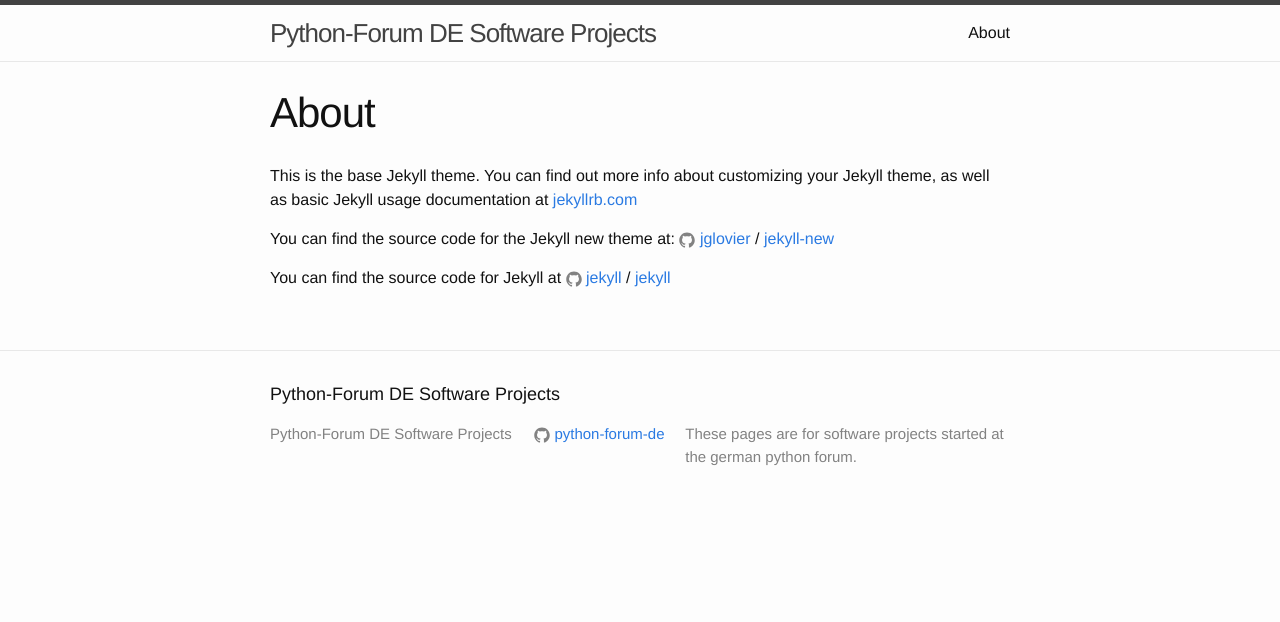
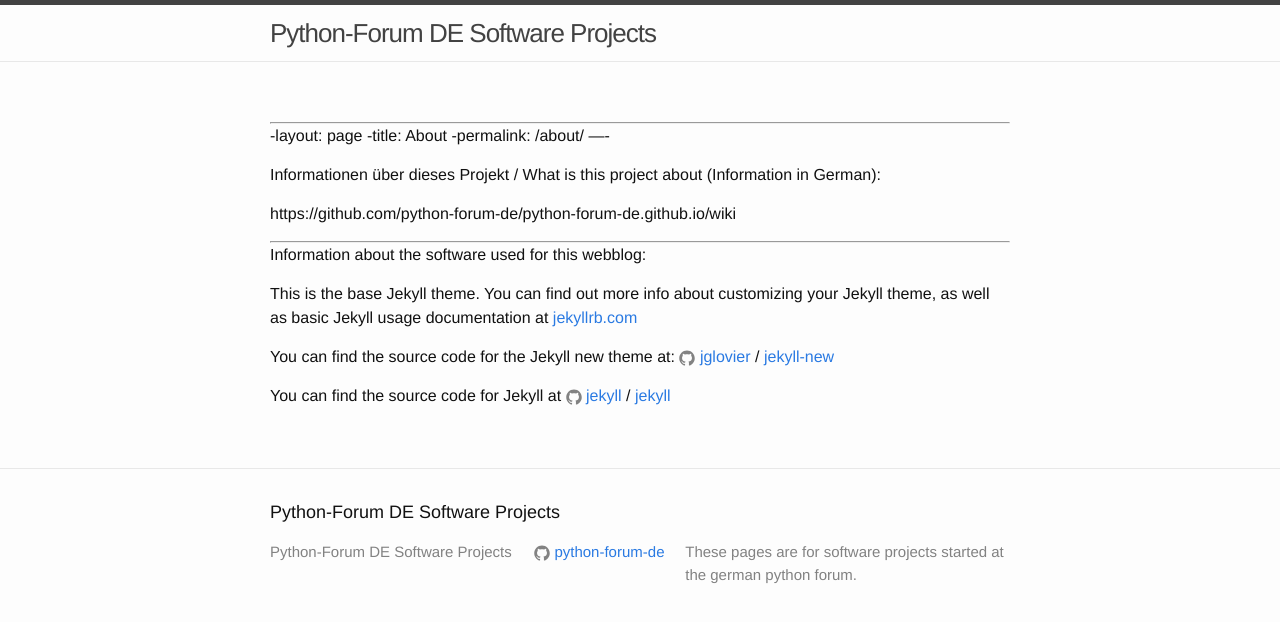
Before and after one commit to python-forum-de/python-forum-de.github.io, a Jekyll site: the page built from about.md, in a window 1280 px wide. Shown: the top 622 px of the page. Built offline with Jekyll 4.4.1, drawn with Linux system fonts in a browser that asks for light colours; our own code applies the rules of GitHub Pages for plain Markdown files.

Commit message:
Link zum Wiki (#3)
* Link zum Wiki

```diff
--- a/about.md
+++ b/about.md
@@ -1,8 +1,16 @@
----
-layout: page
-title: About
-permalink: /about/
----
+----
+-layout: page
+-title: About
+-permalink: /about/
+----
+
+Informationen über dieses Projekt / What is this project about (Information in German):
+
+https://github.com/python-forum-de/python-forum-de.github.io/wiki
+
+-----
+
+Information about the software used for this webblog:
 
 This is the base Jekyll theme. You can find out more info about customizing your Jekyll theme, as well as basic Jekyll usage documentation at [jekyllrb.com](http://jekyllrb.com/)
 
```
